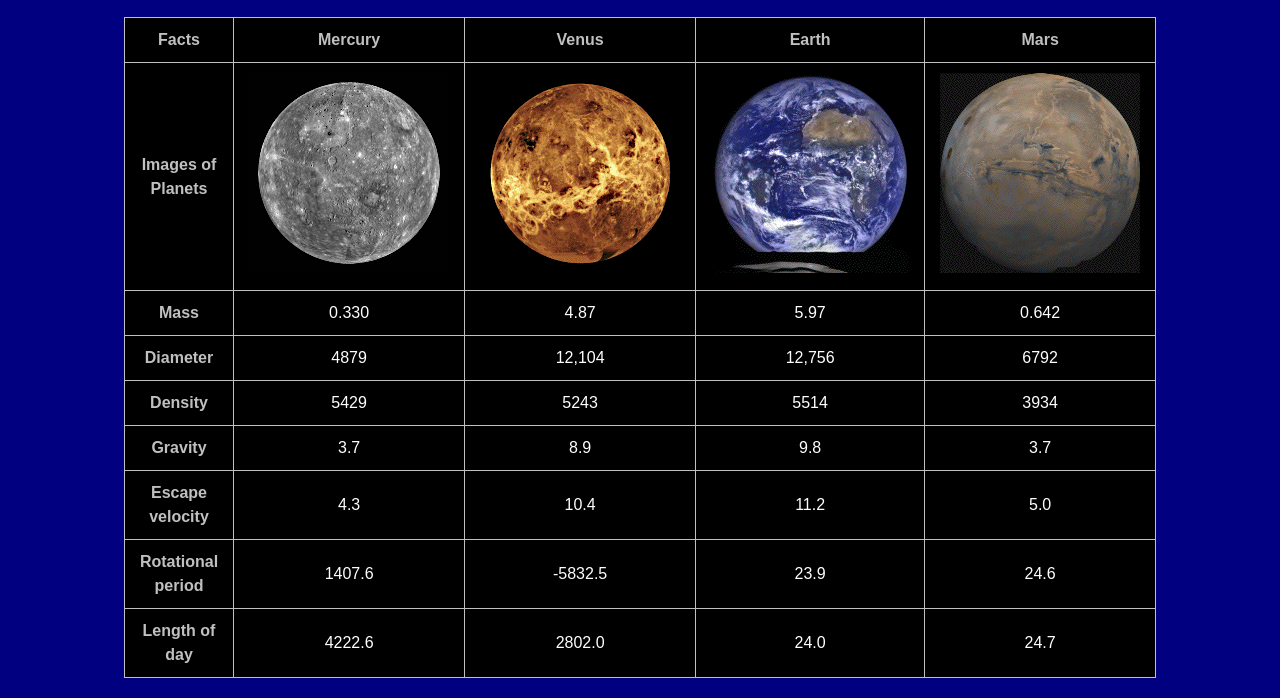
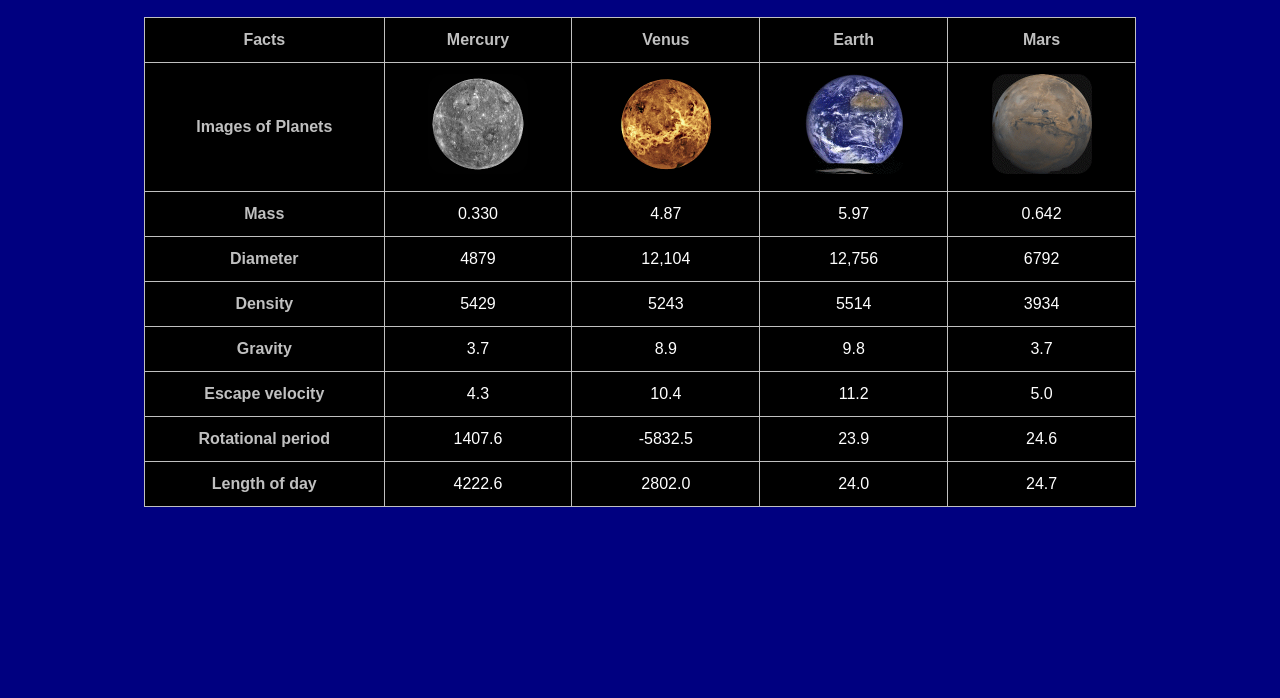
Before and after one commit to SamruddhiKakade/ITMD_361_Lab_6, a plain HTML site: page index.html in a window 1280 px wide. Shown: the part 102-800 px from the top of the page. Drawn offline with Linux system fonts and the light colour scheme.

Commit message:
image sizing

```diff
--- a/css/style.css
+++ b/css/style.css
@@ -15,12 +15,6 @@ h1.title {
   margin-bottom: 20px;
 }
 
-#planets th, #planets td {
-  border: 1px solid #C0C0C0;
-  padding: 10px 15px;
-  text-align: center;
-}
-
 table#planets {
   width: 80%;
   border-collapse: collapse;
@@ -28,7 +22,18 @@ table#planets {
   background-color: #000000;
 }
 
+#planets th, #planets td {
+  border: 1px solid #C0C0C0;
+  padding: 10px 15px;
+  text-align: center;
+}
+
 .column_heading, .row_heading {
   color: #C0C0C0;
   font-weight: bold;
 }
+
+.planet_image {
+  max-width: 100px;
+  border-radius: 15px;
+}
```
